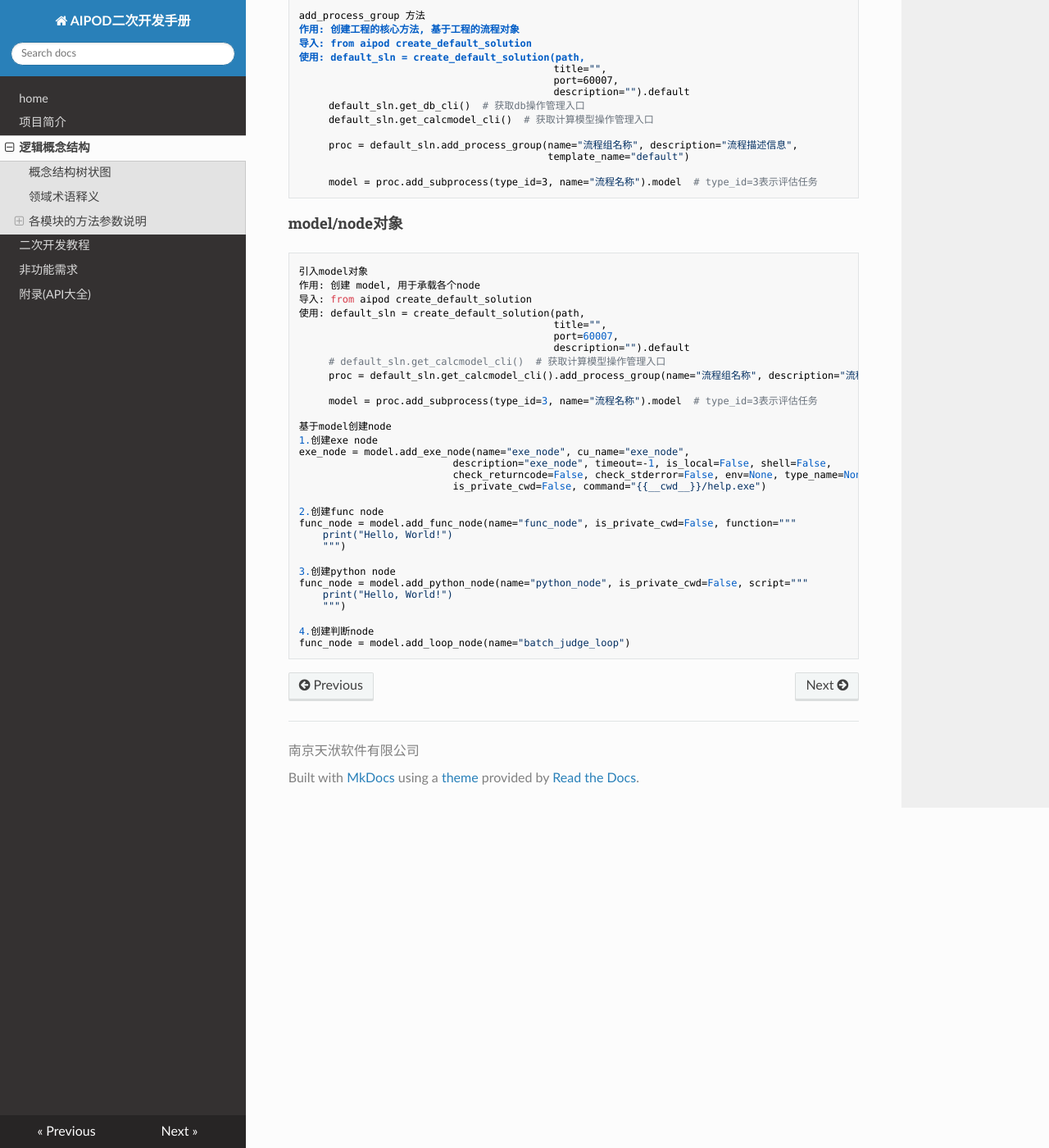
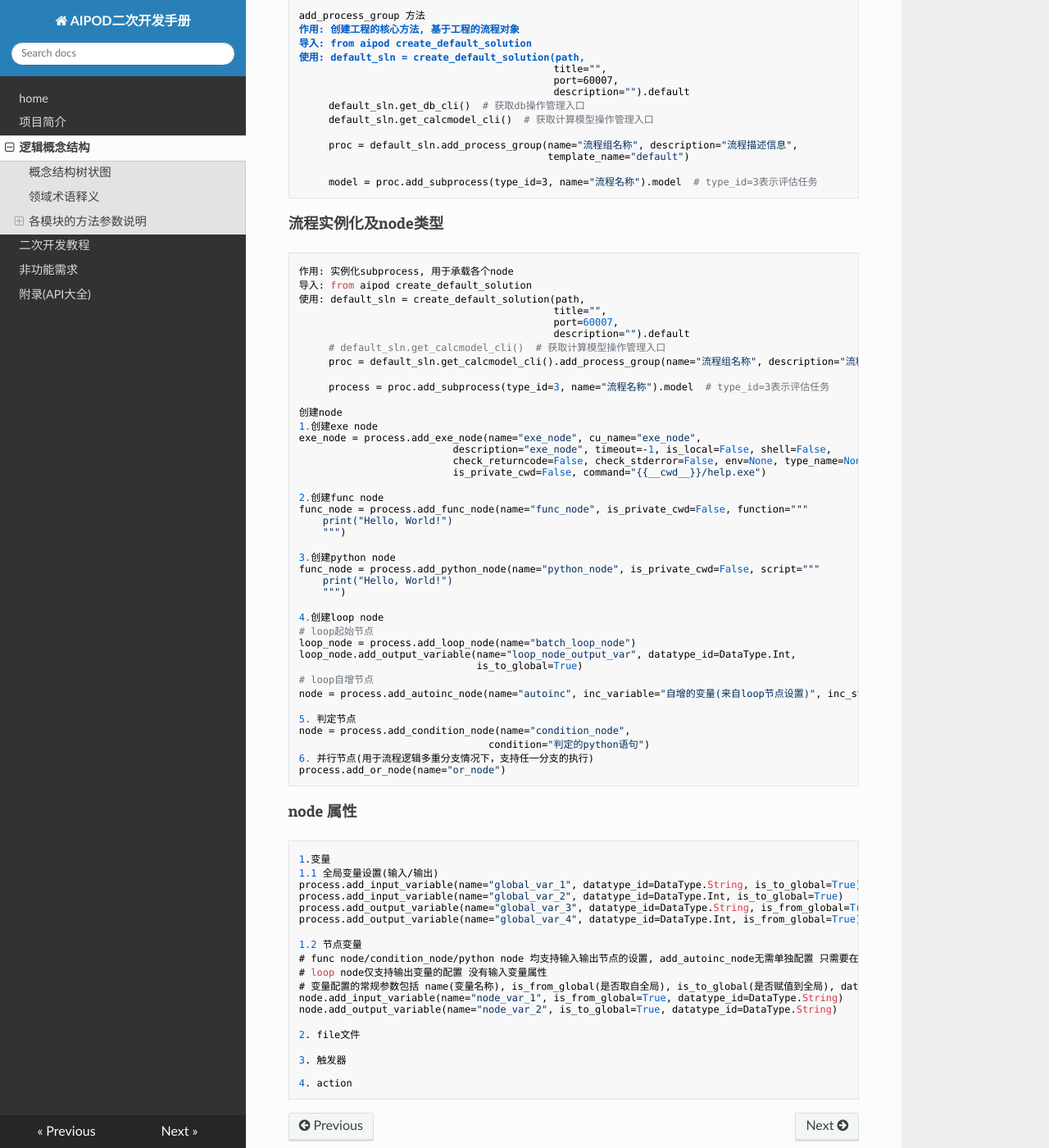
Before and after one commit to solheng/UnilabDoc, an MkDocs documentation site: the page built from docs/逻辑概念结构.md, in a window 1280 px wide and 1400 px high, scrolled down 2857 px. Shown: the whole window at 82% size. Built offline with MkDocs 1.6.1, drawn with Linux system fonts in a browser that asks for light colours; nearby versions of some CDN libraries.

Commit message:
节点变量文档补充

```diff
--- a/docs/逻辑概念结构.md
+++ b/docs/逻辑概念结构.md
@@ -106,9 +106,8 @@
 
          model = proc.add_subprocess(type_id=3, name="流程名称").model  # type_id=3表示评估任务
 
-#### model/node对象
-    引入model对象
-    作用: 创建 model, 用于承载各个node
+#### 流程实例化及node类型
+    作用: 实例化subprocess, 用于承载各个node
     导入: from aipod create_default_solution
     使用: default_sln = create_default_solution(path,
                                                title="",
@@ -117,24 +116,56 @@
          # default_sln.get_calcmodel_cli()  # 获取计算模型操作管理入口
          proc = default_sln.get_calcmodel_cli().add_process_group(name="流程组名称", description="流程描述信息", template_name="default")
 
-         model = proc.add_subprocess(type_id=3, name="流程名称").model  # type_id=3表示评估任务
+         process = proc.add_subprocess(type_id=3, name="流程名称").model  # type_id=3表示评估任务
 
-    基于model创建node
+    创建node
     1.创建exe node
-    exe_node = model.add_exe_node(name="exe_node", cu_name="exe_node",
+    exe_node = process.add_exe_node(name="exe_node", cu_name="exe_node",
                               description="exe_node", timeout=-1, is_local=False, shell=False,
                               check_returncode=False, check_stderror=False, env=None, type_name=None,
                               is_private_cwd=False, command="{{__cwd__}}/help.exe")
 
     2.创建func node
-    func_node = model.add_func_node(name="func_node", is_private_cwd=False, function="""
+    func_node = process.add_func_node(name="func_node", is_private_cwd=False, function="""
         print("Hello, World!")
         """)
 
     3.创建python node
-    func_node = model.add_python_node(name="python_node", is_private_cwd=False, script="""
+    func_node = process.add_python_node(name="python_node", is_private_cwd=False, script="""
         print("Hello, World!")
         """)
 
-    4.创建判断node
-    func_node = model.add_loop_node(name="batch_judge_loop")
+    4.创建loop node
+    # loop起始节点
+    loop_node = process.add_loop_node(name="batch_loop_node")
+    loop_node.add_output_variable(name="loop_node_output_var", datatype_id=DataType.Int,
+                                  is_to_global=True)
+    # loop自增节点
+    node = process.add_autoinc_node(name="autoinc", inc_variable="自增的变量(来自loop节点设置)", inc_step=1) # inc_step : int 步长
+
+    5. 判定节点
+    node = process.add_condition_node(name="condition_node",
+                                    condition="判定的python语句")
+    6. 并行节点(用于流程逻辑多重分支情况下，支持任一分支的执行)
+    process.add_or_node(name="or_node")
+
+#### node 属性
+    1.变量
+    1.1 全局变量设置(输入/输出)
+    process.add_input_variable(name="global_var_1", datatype_id=DataType.String, is_to_global=True)
+    process.add_input_variable(name="global_var_2", datatype_id=DataType.Int, is_to_global=True)
+    process.add_output_variable(name="global_var_3", datatype_id=DataType.String, is_from_global=True)
+    process.add_output_variable(name="global_var_4", datatype_id=DataType.Int, is_from_global=True)
+
+    1.2 节点变量
+    # func node/condition_node/python node 均支持输入输出节点的设置, add_autoinc_node无需单独配置 只需要在节点参数配置自增变量即可
+    # loop node仅支持输出变量的配置 没有输入变量属性
+    # 变量配置的常规参数包括 name(变量名称), is_from_global(是否取自全局), is_to_global(是否赋值到全局), datatype_id(变量数据类型id(Object=1, Float=2, Int=3, String=4, Bool=5, DateTime=6, Json=7))
+    node.add_input_variable(name="node_var_1", is_from_global=True, datatype_id=DataType.String)
+    node.add_output_variable(name="node_var_2", is_to_global=True, datatype_id=DataType.String)
+
+    2. file文件
+
+    3. 触发器
+
+    4. action
```
